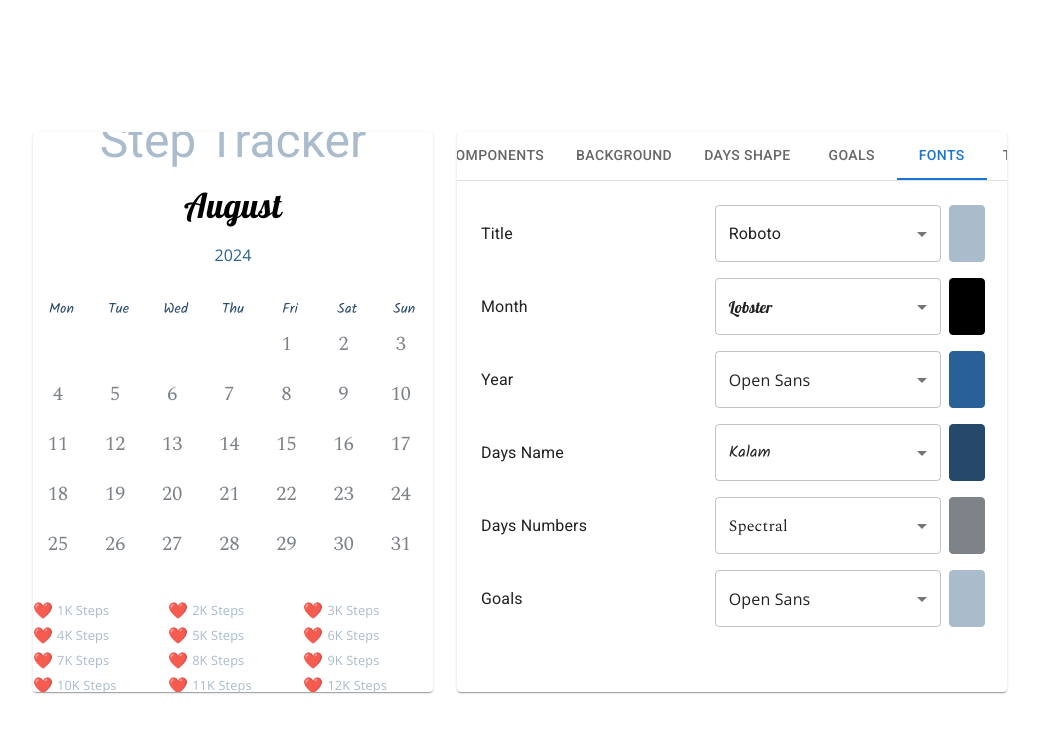
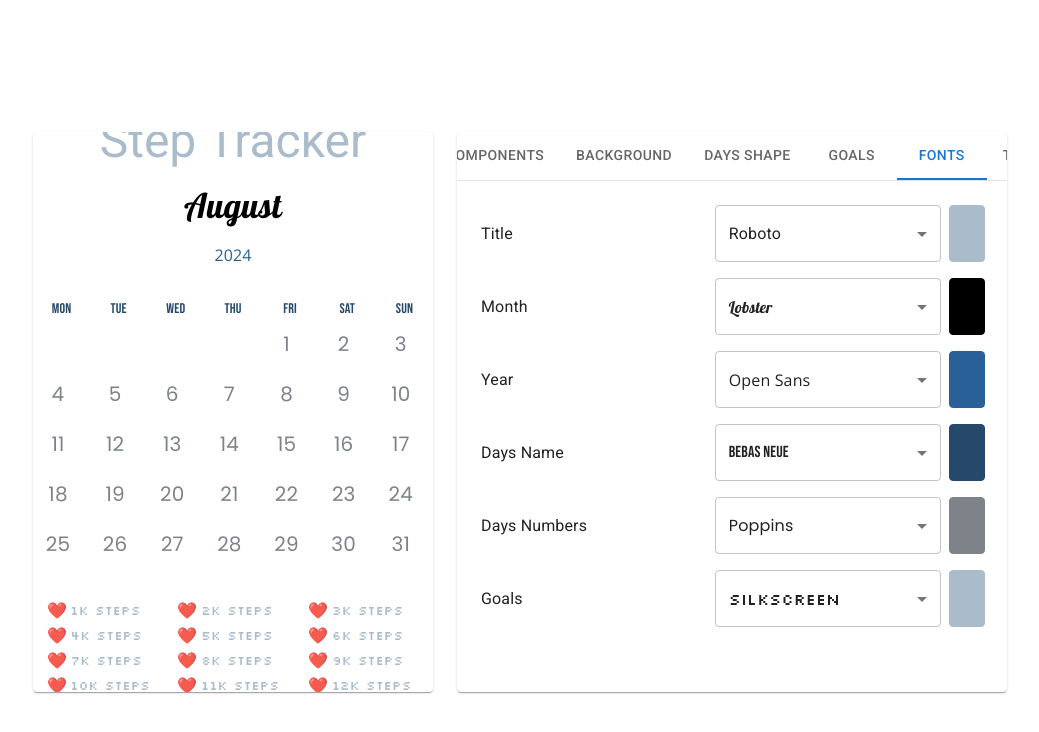
Before and after one commit to TundraDv/react-month-tracker-maker, a React (Create React App) app in the folder react-month-tracker-maker/: page / in a window 1280 px wide. Shown: the top 732 px of the page, without its empty margins (97-1136 px from the left). Built offline with nearby package versions, Linux system fonts and the light colour scheme; a web font is replaced by a local one.

Commit message:
new name, watashiwasta new fonts

```diff
--- a/react-month-tracker-maker/src/Components/FontPicker.jsx
+++ b/react-month-tracker-maker/src/Components/FontPicker.jsx
@@ -105,7 +105,7 @@ function FontPicker() {
               onChange={handleChange(index)} fullWidth>
                 {fonts.map((font) => (
                   <MenuItem key={font} value={font}>
-                    <Typography style={{ fontFamily: font }}>{font}</Typography>
+                    <Typography key={font} style={{ fontFamily: font }}>{font}</Typography>
                   </MenuItem>
                 ))}
               </Select>
--- a/react-month-tracker-maker/src/Components/Goals.jsx
+++ b/react-month-tracker-maker/src/Components/Goals.jsx
@@ -12,7 +12,7 @@ function Goals() {
   const totalItems = rows * columns;
   return (
     <Box sx={{ display: 'flex', justifyContent: 'center', alignItems: 'center', width: '100%', marginY: 2 }}>
-      <Grid container spacing={0.7} direction="row">
+      <Grid container spacing={0.7} justifyContent="center" alignItems="center" sx={{ marginLeft: 1}}>
         {Array.from({ length: totalItems }).map((_, index) => (
           <Grid item xs={12 / columns} key={index}>
             {/[^\s]/.test(textfields[index]) ? (
--- a/react-month-tracker-maker/src/Contexts/FontContext.jsx
+++ b/react-month-tracker-maker/src/Contexts/FontContext.jsx
@@ -3,7 +3,7 @@ import React, { createContext, useState, useContext } from 'react';
 const FontContext = createContext();
 
 export const FontProvider = ({ children }) => {
-  const [selectedFonts, setSelectedFonts] = useState(['Roboto', 'Lobster', 'Open Sans','Kalam', 'Spectral', 'Open Sans']);
+  const [selectedFonts, setSelectedFonts] = useState(['Roboto', 'Lobster', 'Open Sans', 'Bebas Neue', 'Poppins', 'Silkscreen']);
   const [selectedColors, setSelectedColors] = useState(['#aabbcc', '#000', '#286097','#26486A', '#7E8389', '#aabbcc']);
 
   const updateSelectedFonts = (value) => {
```
